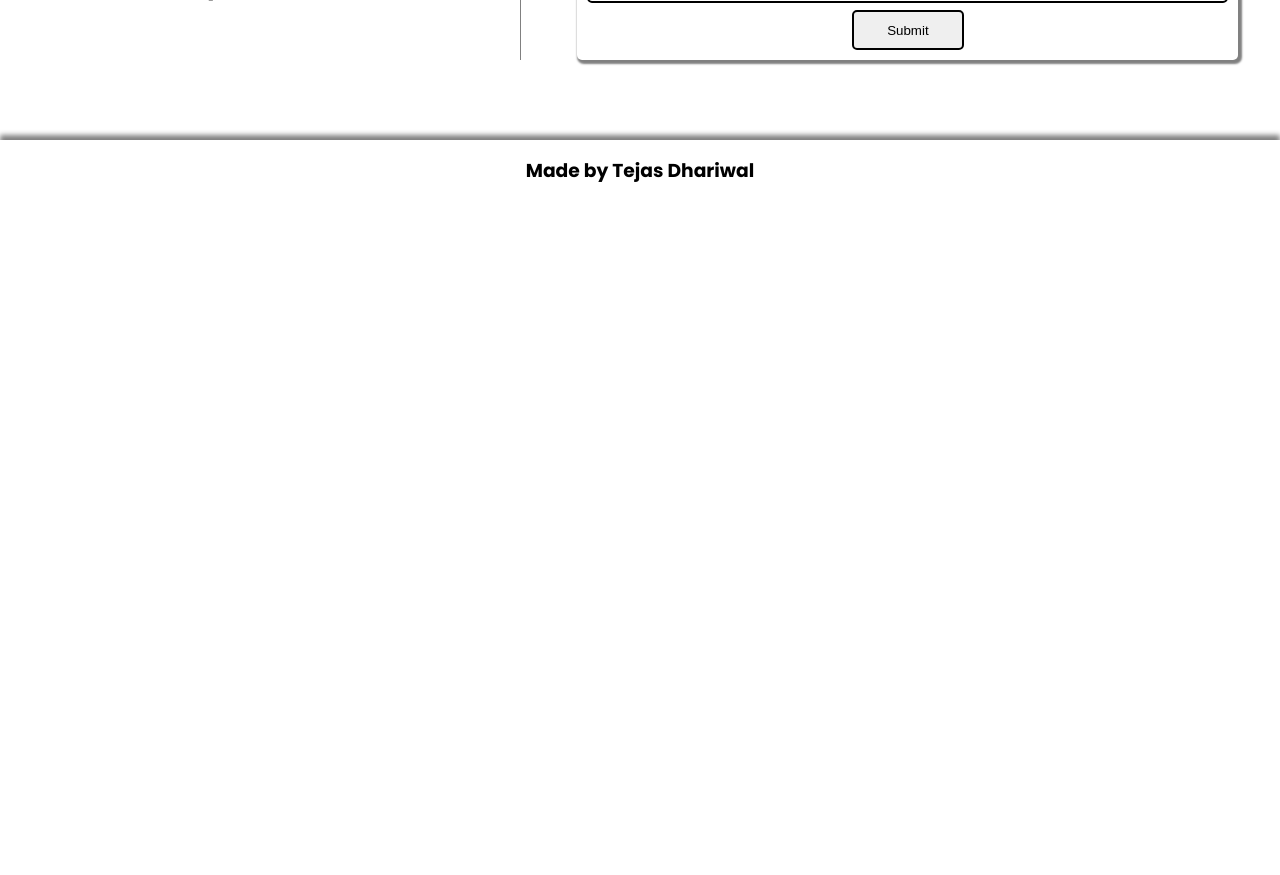
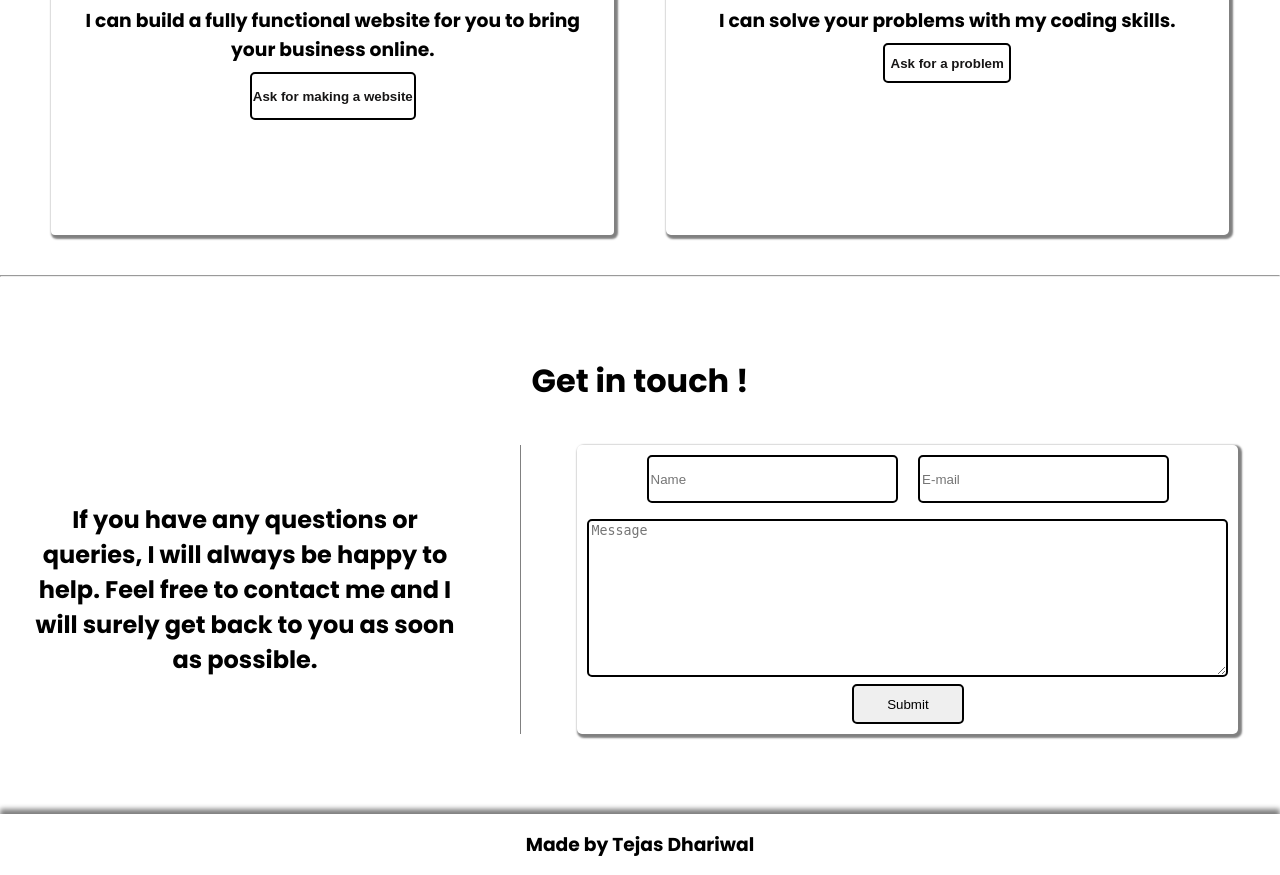
Before and after one commit to TejasDhariwal/Tejas-Dhariwal-Portfolio, a Django app: page / in a window 1280 px wide. Shown: the part 3254-4129 px from the top of the page. Before the commit the page ends 3436 px from the top, so only its background shows below. Run offline with Django 4.2, Linux system fonts and the light colour scheme.

Commit message:
help section added and edited

```diff
--- a/website/templates/home.html
+++ b/website/templates/home.html
@@ -20,6 +20,9 @@
 
         body {
             font-family: "Poppins", sans-serif;
+        }
+        button{
+            cursor: pointer;
         }
 
 
@@ -402,6 +405,69 @@
             }
         }
 
+        /* Telling the user that what can i do for them */
+        .help{
+            margin: 2vh 2vw 5vh 2vw;
+        }
+        .help-heading{
+            margin-bottom: 2vh;
+        }
+        .help-info{
+            display: flex;
+            align-content: space-around;
+        }
+        .help-info1{
+            box-shadow: 2px 2px 2px 2px gray;
+            border-radius: 4px;
+            padding: 2vh 2vw 2vh 2vw;
+            margin: auto;
+            width: 40vw;
+            height: 65vh;
+        }
+        .help-info1-img{
+            border-radius: 5px;
+        }
+        .help-info1-btn{
+            width: 13vw;
+            height: 6vh;
+            border: 2px solid black;
+            border-radius: 5px;
+            background-color: white;
+            font-weight: bolder;
+            margin-top: 1vh;
+            color:rgb(23, 22, 22);
+        }
+        .help-info1-btn:hover{
+            background-color: rgb(23, 22, 22);
+            transition: 0.5s;
+        }
+
+        .help-info2{
+            box-shadow: 2px 2px 2px 2px gray;
+            border-radius: 5px;
+            margin: auto;
+            width: 40vw;
+            height: 65vh;
+            padding: 2vh 2vw 2vh 2vw;
+        }
+        .help-info2-img{
+            border-radius: 5px;
+        }
+        .help-info2-btn{
+            margin-top: 1vh;
+            border: 2px solid black;
+            border-radius: 5px;
+            width: 10vw;
+            height: 5vh;
+            background-color: white;
+            font-weight: bolder;
+            color:rgb(23, 22, 22);
+        }
+        .help-info2-btn:hover{
+            background-color:rgb(23, 22, 22);
+            transition: 0.5s;
+        }
+
         /* Contact Section */
         .contact {
             margin: 10vh 2vw 10vh 2vw;
@@ -520,6 +586,7 @@
                     <li><a href="#about">About</a></li>
                     <li><a href="#skills">Skills</a></li>
                     <li><a href="#projects">Projects</a></li>
+                    <li><a href="#help">Help</a></li>
                     <li><a href="#contact">Contact</a></li>
                 </div>
             </div>
@@ -621,6 +688,28 @@
         </div>
         <hr>
 
+        <!-- Telling the user that what can i do for them -->
+        <div class="help" id="help">
+            <h1 class="help-heading">What can I do for you ?</h1>
+            <div class="help-info">
+                <div class="help-info1">
+                    <img src="{% static 'images/img11.avif' %}" alt="img" class="help-info1-img">
+                    <h3 class="help-info1-text">I can build a fully functional website for you to bring your business online.</h3>
+                    <form action="#contact">
+                        <button class="help-info1-btn">Ask for making a website</button>
+                    </form>
+                </div>
+                <div class="help-info2">
+                    <img src="{% static 'images/img15.avif' %}" alt="img" class="help-info2-img">
+                    <h3 class="help-info2-text">I can solve your problems with my coding skills.</h3>
+                    <form action="#contact">
+                        <button class="help-info2-btn">Ask for a problem</button>
+                    </form>
+                </div>
+            </div>
+        </div>
+        <hr>
+
         <!-- Contact Section -->
         <div class="contact" id="contact">
             <h1 class="contact-heading">Get in touch !</h1>
```
